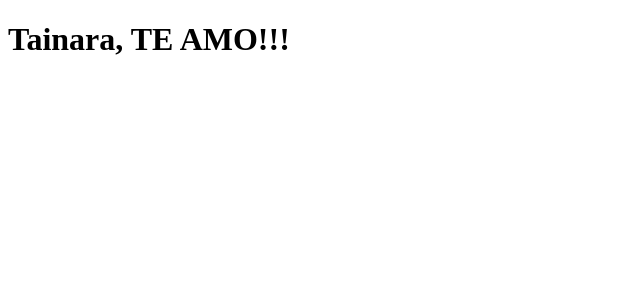
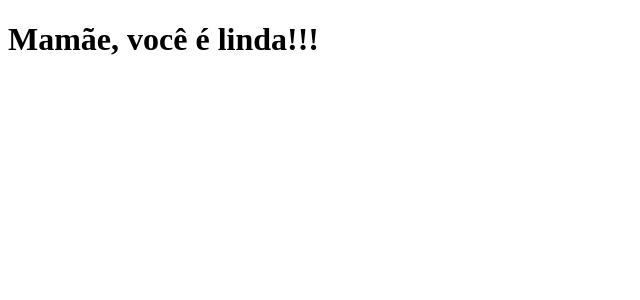
Before and after one commit to ShaihanBuenos/tab-news, a Next.js app: page / in a window 1280 px wide. Shown: the top 300 px of the page, without its empty margins (0-640 px from the left). Built offline with nearby package versions, Linux system fonts and the light colour scheme.

Commit message:
Change message

```diff
--- a/pages/index.js
+++ b/pages/index.js
@@ -1,5 +1,5 @@
 function Home() {
-  return <h1>Tainara, TE AMO!!!</h1>;
+  return <h1>Mamãe, você é linda!!!</h1>;
 }
 
 export default Home;
```
